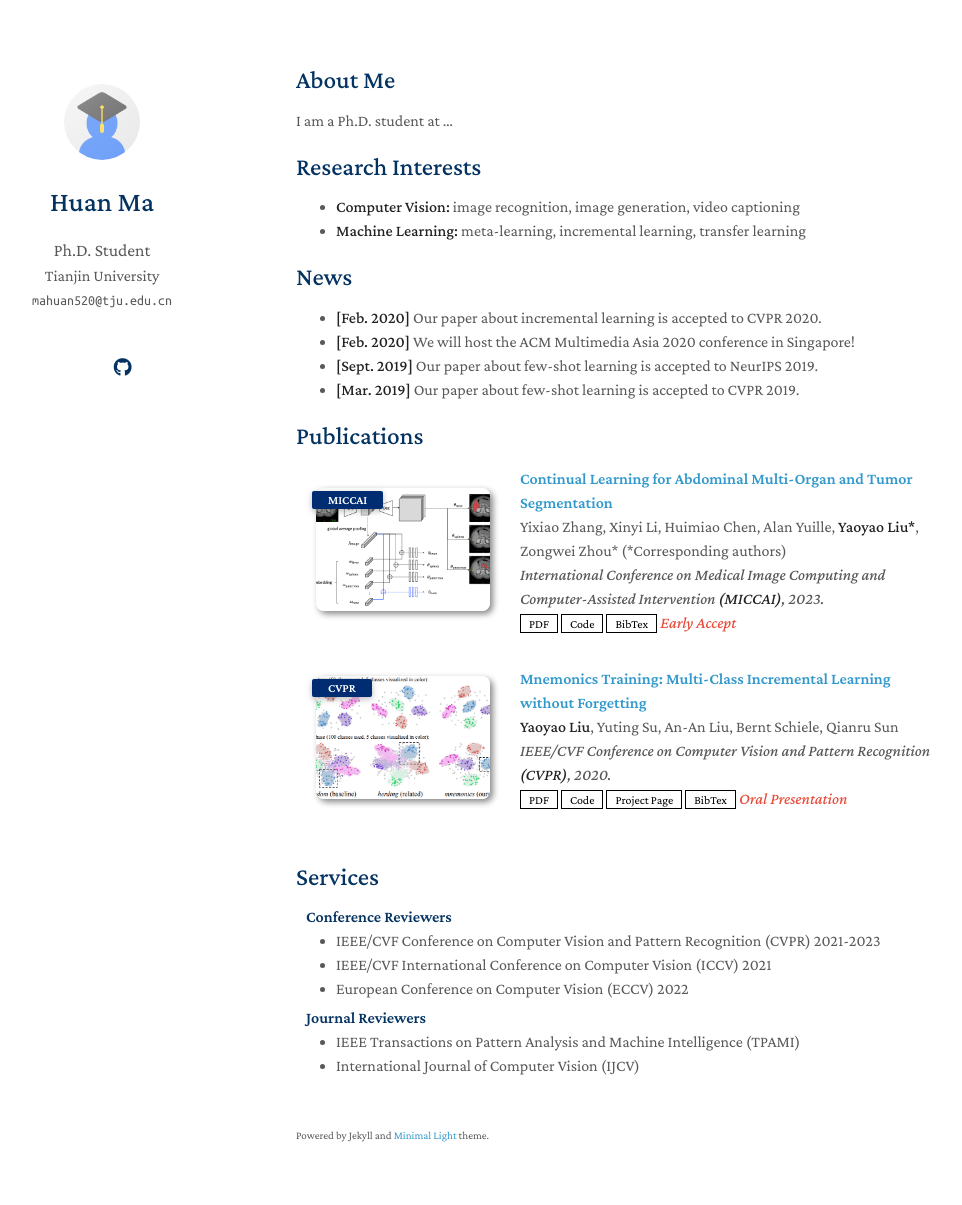
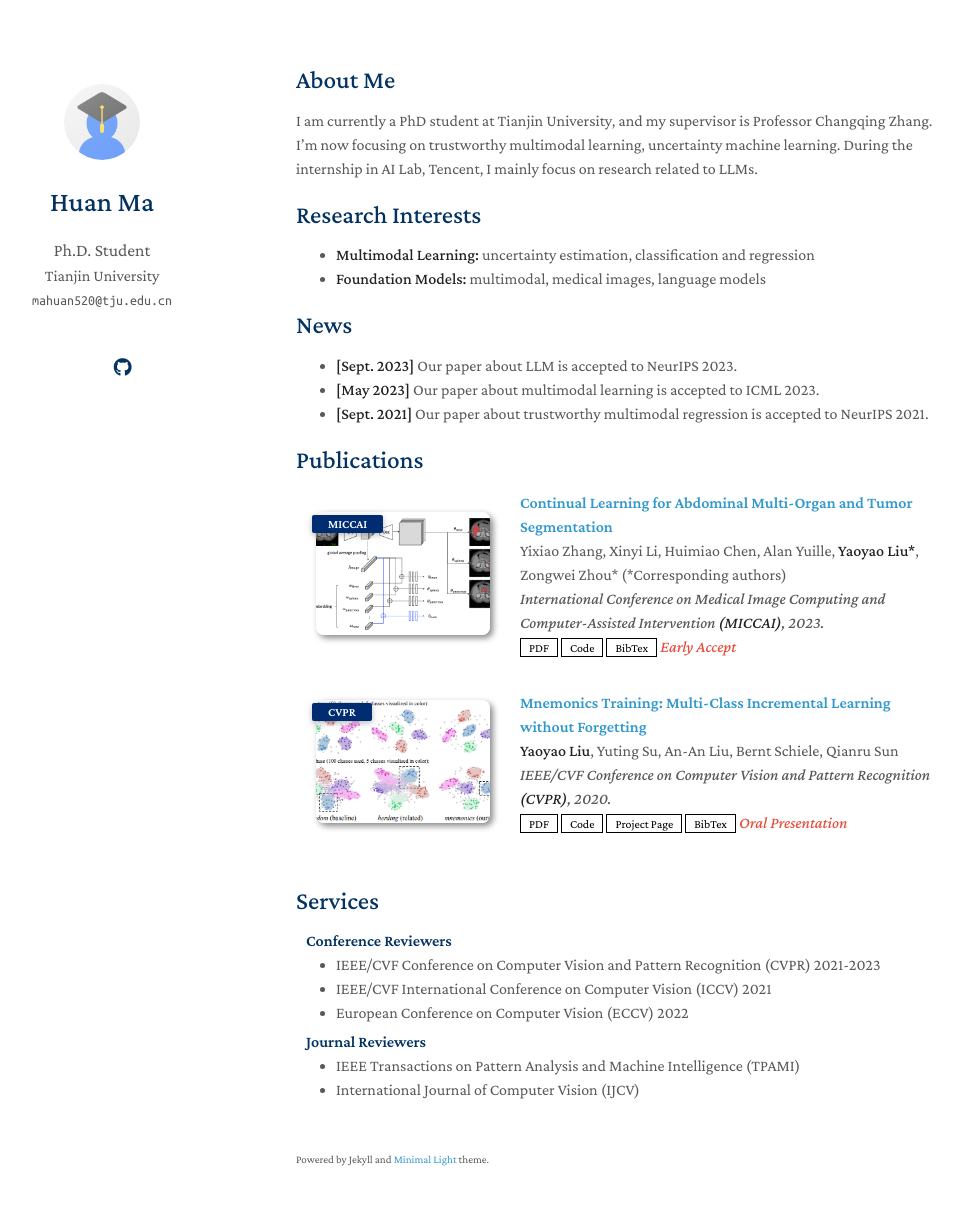
Before and after one commit to MaHuanAAA/MaHuanAAA.github.io, a Jekyll site: the page built from index.md, in a window 1280 px wide and 1240 px high. Shown: the top 1205 px of the window, without its empty margins (174-1136 px from the left). Built offline with Jekyll 4.4.1, drawn with Linux system fonts in a browser that asks for light colours; nearby versions of some CDN libraries; a style sheet for code colours, icons or effects is not loaded; our own code applies the rules of GitHub Pages for plain Markdown files.

Commit message:
Update index.md

```diff
--- a/index.md
+++ b/index.md
@@ -4,19 +4,18 @@ layout: homepage
 
 ## About Me
 
-I am a Ph.D. student at ...
+I am currently a PhD student at Tianjin University, and my supervisor is Professor Changqing Zhang. I'm now focusing on trustworthy multimodal learning, uncertainty machine learning. During the internship in AI Lab, Tencent, I mainly focus on research related to LLMs.
 
 ## Research Interests
 
-- **Computer Vision:** image recognition, image generation, video captioning
-- **Machine Learning:** meta-learning, incremental learning, transfer learning
+- **Multimodal Learning:** uncertainty estimation, classification and regression
+- **Foundation Models:** multimodal, medical images, language models
 
 ## News
 
-- **[Feb. 2020]** Our paper about incremental learning is accepted to CVPR 2020.
-- **[Feb. 2020]** We will host the ACM Multimedia Asia 2020 conference in Singapore!
-- **[Sept. 2019]** Our paper about few-shot learning is accepted to NeurIPS 2019.
-- **[Mar. 2019]** Our paper about few-shot learning is accepted to CVPR 2019.
+- **[Sept. 2023]** Our paper about LLM is accepted to NeurIPS 2023.
+- **[May 2023]** Our paper about multimodal learning is accepted to ICML 2023.
+- **[Sept. 2021]** Our paper about trustworthy multimodal regression is accepted to NeurIPS 2021.
 
 {% include_relative _includes/publications.md %}
 
```
